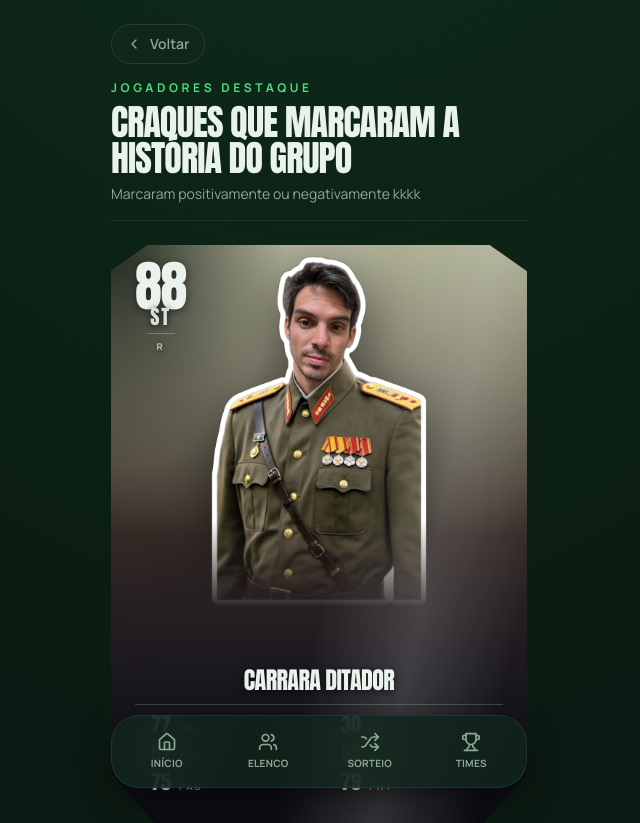
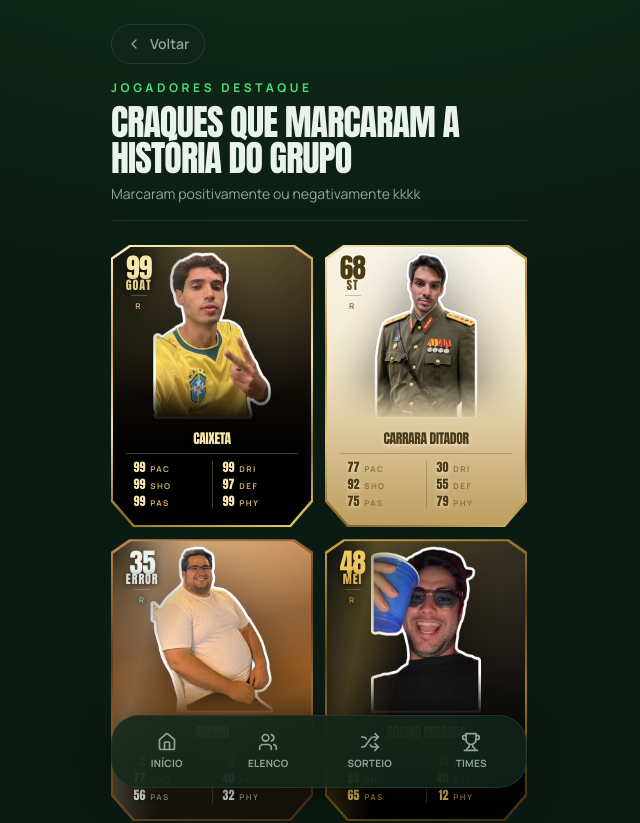
Before and after one commit to gabrielcaixeta01/FutCarrara, a Next.js app: page /destaques in a window 1280 px wide. Shown: the top 823 px of the page, without its empty margins (321-961 px from the left). Built offline with nearby package versions, Linux system fonts and the light colour scheme.

Commit message:
Cartinha ta massa

```diff
--- a/src/app/destaques/page.tsx
+++ b/src/app/destaques/page.tsx
@@ -2,12 +2,29 @@ import Link from 'next/link';
 import { ChevronLeft } from 'lucide-react';
 import { HighlightCard, type HighlightPlayer } from '@/components/destaques/HighlightCard';
 
+/* O rating de cada carta é calculado na própria carta (média dos seis atributos):
+   ajuste os stats e o overall acompanha. Tiers especiais são declarados à mão. */
 const HIGHLIGHT_PLAYERS: HighlightPlayer[] = [
+  {
+    id: 'destaque-caixeta',
+    name: 'Caixeta',
+    role: 'GOAT',
+    foot: 'R',
+    image: '/Caixeta.png',
+    imageAlt: 'Caixeta, a lenda do grupo',
+    pace: 99,
+    shot: 99,
+    pass: 99,
+    dribble: 99,
+    defense: 97,
+    physical: 99,
+    accent: 'from-[#39301a] via-[#14100a] to-black',
+    tier: 'goat',
+  },
   {
     id: 'destaque-1',
     name: 'Carrara Ditador',
     role: 'ST',
-    rating: 88,
     foot: 'R',
     image: '/CarraraDitador.png',
     imageAlt: 'Carrara em uniforme militar',
@@ -17,13 +34,13 @@ const HIGHLIGHT_PLAYERS: HighlightPlayer[] = [
     dribble: 30,
     defense: 55,
     physical: 79,
-    accent: 'from-amber-100/60 via-rose-400/18 to-purple-950/35',
+    accent: 'from-[#fbf5e4] via-[#f0e3c2] to-[#cfae72]',
+    tier: 'icon',
   },
   {
     id: 'destaque-2',
     name: 'Aquino',
     role: 'Error',
-    rating: 22,
     foot: 'R',
     image: '/Aquino.png',
     imageAlt: 'Aquino magro.',
@@ -39,7 +56,6 @@ const HIGHLIGHT_PLAYERS: HighlightPlayer[] = [
     id: 'destaque-3',
     name: 'Aquino Ressaca',
     role: 'MEI',
-    rating: 75,
     foot: 'R',
     image: '/AquinoRessaca.png',
     imageAlt: 'Aquino Ressaca',
@@ -49,13 +65,13 @@ const HIGHLIGHT_PLAYERS: HighlightPlayer[] = [
     dribble: 21,
     defense: 40,
     physical: 12,
-    accent: 'from-lime-200/45 via-yellow-600/16 to-emerald-950/35',
+    accent: 'from-[#26241d] via-[#171512] to-[#070605]',
+    tier: 'totw',
   },
   {
     id: 'destaque-4',
     name: 'Nenzim',
     role: 'VOL',
-    rating: 82,
     foot: 'R',
     image: '/Nenzim.png',
     imageAlt: 'Nenzim.',
@@ -71,7 +87,6 @@ const HIGHLIGHT_PLAYERS: HighlightPlayer[] = [
     id: 'destaque-5',
     name: 'Safaad',
     role: 'ZAG',
-    rating: 83,
     foot: 'R',
     image: '/Safaad.png',
     imageAlt: 'Safaad.',
@@ -87,7 +102,6 @@ const HIGHLIGHT_PLAYERS: HighlightPlayer[] = [
     id: 'destaque-6',
     name: 'Cauê Ditador',
     role: 'CAM',
-    rating: 82,
     foot: 'R',
     image: '/CaueDitador.png',
     imageAlt: 'Cauê em uniforme militar',
@@ -129,7 +143,8 @@ export default function DestaquesPage() {
         </div>
       </header>
 
-      <section className="mt-6 grid gap-4">
+      {/* Duas colunas no celular: carta inteira cabe na tela, como a vitrine do clube no FIFA. */}
+      <section className="mt-6 grid grid-cols-2 gap-3">
         {HIGHLIGHT_PLAYERS.map((player) => (
           <HighlightCard key={player.id} player={player} />
         ))}
--- a/src/components/destaques/HighlightCard.tsx
+++ b/src/components/destaques/HighlightCard.tsx
@@ -6,11 +6,12 @@ export interface HighlightStat {
   value: string;
 }
 
+export type HighlightTier = 'bronze' | 'silver' | 'gold' | 'icon' | 'totw' | 'goat';
+
 export interface HighlightPlayer {
   id: string;
   name: string;
   role: string;
-  rating: number;
   foot: string;
   image?: string;
   imageAlt?: string;
@@ -21,6 +22,8 @@ export interface HighlightPlayer {
   defense: number;
   physical: number;
   accent: string;
+  /** Versões especiais declaradas à mão. Sem tier, a régua do rating decide. */
+  tier?: 'icon' | 'totw' | 'goat';
 }
 
 interface Props {
@@ -31,7 +34,112 @@ interface Props {
 const CARD_SHAPE =
   'polygon(9% 0, 91% 0, 100% 4.5%, 100% 91%, 89% 100%, 11% 100%, 0 91%, 0 4.5%)';
 
+/** Rating = média simples dos seis atributos: mexeu no stat, o overall acompanha. */
+export function ratingOf(player: HighlightPlayer): number {
+  const sum =
+    player.pace +
+    player.shot +
+    player.pass +
+    player.dribble +
+    player.defense +
+    player.physical;
+  return Math.round(sum / 6);
+}
+
+/** Régua do FIFA: bronze até 64, prata até 74, ouro dali pra cima. */
+function tierOf(player: HighlightPlayer, rating: number): HighlightTier {
+  if (player.tier) return player.tier;
+  if (rating <= 64) return 'bronze';
+  if (rating <= 74) return 'silver';
+  return 'gold';
+}
+
+interface TierStyle {
+  /** Moldura: wrapper com o mesmo clip-path e um padding fino — o gradiente
+      metálico aparece só na fresta e acompanha o chanfro, coisa que border não faz. */
+  frame: string;
+  /** Luz de cima + escuro assentando embaixo. */
+  depth: string;
+  /** Véu no canto superior esquerdo, garante contraste do bloco de identidade
+      independente do formato da figurinha. */
+  veil: string;
+  /** Brilho que atravessa a carta no scroll (ver globals.css). */
+  sheen: string;
+  primary: string;
+  secondary: string;
+  muted: string;
+  line: string;
+}
+
+/* Tiers comuns compartilham o texto claro sobre fundo escuro; só a moldura muda. */
+const ON_DARK = {
+  depth:
+    'bg-[radial-gradient(circle_at_50%_0%,rgba(255,255,255,0.22),transparent_55%),linear-gradient(180deg,transparent_45%,rgba(4,10,7,0.72))]',
+  veil: 'bg-[radial-gradient(ellipse_at_top_left,rgba(4,10,7,0.82),transparent_70%)]',
+  sheen: 'bg-[linear-gradient(90deg,transparent,rgba(255,255,255,0.16),transparent)]',
+  primary: 'text-ink drop-shadow-[0_2px_4px_rgba(0,0,0,0.55)]',
+  secondary: 'text-ink/90 drop-shadow-[0_1px_3px_rgba(0,0,0,0.85)]',
+  muted: 'text-ink-soft drop-shadow-[0_1px_3px_rgba(0,0,0,0.9)]',
+  line: 'bg-ink/20',
+};
+
+const DROP = 'drop-shadow-[0_14px_28px_rgba(0,0,0,0.55)]';
+
+const TIERS: Record<HighlightTier, TierStyle> = {
+  bronze: {
+    ...ON_DARK,
+    frame: `bg-[linear-gradient(165deg,#c08850,#5e3c1e_36%,#96662f_60%,#472d14)] ${DROP}`,
+  },
+  silver: {
+    ...ON_DARK,
+    frame: `bg-[linear-gradient(165deg,#eceff1,#82878c_36%,#c6cbd0_60%,#565b60)] ${DROP}`,
+  },
+  gold: {
+    ...ON_DARK,
+    frame: `bg-[linear-gradient(165deg,#f6e5a4,#96772f_36%,#dcbd60_60%,#6b5320)] ${DROP}`,
+  },
+  /* Ídolo do FIFA: carta creme, texto em dourado escuro — a única de fundo claro. */
+  icon: {
+    frame: `bg-[linear-gradient(160deg,#f7e7ae,#b08c34_30%,#e3c76f_55%,#7d5f20_80%,#d4b862)] ${DROP}`,
+    depth:
+      'bg-[radial-gradient(circle_at_50%_0%,rgba(255,255,255,0.5),transparent_55%),linear-gradient(180deg,transparent_45%,rgba(146,116,52,0.28))]',
+    veil: 'bg-[radial-gradient(ellipse_at_top_left,rgba(247,240,222,0.9),transparent_70%)]',
+    sheen: 'bg-[linear-gradient(90deg,transparent,rgba(255,255,255,0.5),transparent)]',
+    primary: 'text-[#4a3a14] drop-shadow-[0_1px_2px_rgba(255,252,240,0.7)]',
+    secondary: 'text-[#5f4d1e] drop-shadow-[0_1px_2px_rgba(255,252,240,0.6)]',
+    muted: 'text-[#8a7440]',
+    line: 'bg-[#4a3a14]/25',
+  },
+  /* In-Form (TOTW): a versão especial da carta base — preta com detalhes dourados. */
+  totw: {
+    frame: `bg-[linear-gradient(165deg,#caa244,#57430f_36%,#9a7b2e_60%,#3c2e0c)] ${DROP}`,
+    depth:
+      'bg-[radial-gradient(circle_at_50%_0%,rgba(238,201,92,0.16),transparent_55%),linear-gradient(180deg,transparent_45%,rgba(0,0,0,0.78))]',
+    veil: 'bg-[radial-gradient(ellipse_at_top_left,rgba(4,10,7,0.82),transparent_70%)]',
+    sheen: 'bg-[linear-gradient(90deg,transparent,rgba(238,201,92,0.22),transparent)]',
+    primary: 'text-[#eec95c] drop-shadow-[0_2px_4px_rgba(0,0,0,0.6)]',
+    secondary: 'text-[#d9b44e] drop-shadow-[0_1px_3px_rgba(0,0,0,0.85)]',
+    muted: 'text-[#a8873a] drop-shadow-[0_1px_3px_rgba(0,0,0,0.9)]',
+    line: 'bg-[#eec95c]/25',
+  },
+  /* A carta do dono: preta e dourada, com brilho e glow que nenhuma outra tem. */
+  goat: {
+    frame: `bg-[linear-gradient(160deg,#fff4c8,#c9a43c_28%,#f8e192_52%,#8a6d24_78%,#ecd27c)] drop-shadow-[0_14px_36px_rgba(226,190,94,0.35)]`,
+    depth:
+      'bg-[radial-gradient(circle_at_50%_0%,rgba(248,225,146,0.24),transparent_55%),linear-gradient(180deg,transparent_45%,rgba(0,0,0,0.75))]',
+    veil: 'bg-[radial-gradient(ellipse_at_top_left,rgba(4,10,7,0.82),transparent_70%)]',
+    sheen: 'bg-[linear-gradient(90deg,transparent,rgba(255,231,157,0.34),transparent)]',
+    primary: 'text-[#f8e7ad] drop-shadow-[0_2px_4px_rgba(0,0,0,0.6)]',
+    secondary: 'text-[#e5cd85] drop-shadow-[0_1px_3px_rgba(0,0,0,0.85)]',
+    muted: 'text-[#cdb268] drop-shadow-[0_1px_3px_rgba(0,0,0,0.9)]',
+    line: 'bg-[#f8e7ad]/25',
+  },
+};
+
 export function HighlightCard({ player }: Props) {
+  const rating = ratingOf(player);
+  const tier = TIERS[tierOf(player, rating)];
+
   // A FIFA lê as stats em coluna: PAC/SHO/PAS na esquerda, DRI/DEF/PHY na direita.
   const stats: HighlightStat[] = [
     { label: 'PAC', value: String(player.pace) },
@@ -43,15 +151,21 @@ export function HighlightCard({ player }: Props) {
   ];
 
   return (
+    /* @container: os tamanhos internos usam cqw, então a carta escala inteira
+       como uma imagem em qualquer largura de coluna. */
+    <div className="@container">
+      <div
+        className={cn('aspect-63/88 p-[max(2px,0.8cqw)]', tier.frame)}
+        style={{ clipPath: CARD_SHAPE }}
+      >
         <article
           className={cn(
-        'highlight-card relative isolate aspect-63/88 overflow-hidden bg-linear-to-b shadow-[0_24px_90px_-34px_rgba(0,0,0,0.95)]',
+            'highlight-card relative isolate h-full overflow-hidden bg-linear-to-b',
             player.accent,
           )}
           style={{ clipPath: CARD_SHAPE }}
         >
-      {/* Profundidade: luz vinda de cima, escuro assentando embaixo. */}
-      <div className="absolute inset-0 bg-[radial-gradient(circle_at_50%_0%,rgba(255,255,255,0.22),transparent_55%),linear-gradient(180deg,transparent_45%,rgba(4,10,7,0.72))]" />
+          <div className={cn('absolute inset-0', tier.depth)} />
 
           {/* Recorte do jogador: sangra na carta, sem moldura. As figurinhas têm
               contorno branco e terminam num corte reto — a máscara dissolve essa
@@ -68,56 +182,103 @@ export function HighlightCard({ player }: Props) {
                 src={player.image}
                 alt={player.imageAlt ?? player.name}
                 fill
-            sizes="(max-width: 768px) 90vw, 420px"
+                sizes="(max-width: 768px) 80vw, 420px"
                 className="object-contain object-bottom drop-shadow-[0_18px_28px_rgba(0,0,0,0.55)]"
               />
             ) : (
               <div className="flex h-full items-end justify-center pb-2">
-            <span className="text-[0.58rem] font-bold uppercase tracking-[0.28em] text-ink-soft">
+                <span
+                  className={cn(
+                    'text-[max(0.5rem,2.3cqw)] font-bold uppercase tracking-[0.28em]',
+                    tier.muted,
+                  )}
+                >
                   imagem pendente
                 </span>
               </div>
             )}
           </div>
 
-      {/* Véu no canto superior esquerdo. As figurinhas variam muito de formato — as
-          mais largas passam por baixo do bloco de identidade e o contorno branco
-          apaga o texto. Isso garante contraste independente da imagem. */}
-      <div className="pointer-events-none absolute left-0 top-0 h-56 w-44 bg-[radial-gradient(ellipse_at_top_left,rgba(4,10,7,0.82),transparent_70%)]" />
+          <div
+            className={cn(
+              'pointer-events-none absolute left-0 top-0 h-[48%] w-[42%]',
+              tier.veil,
+            )}
+          />
 
-      {/* Brilho metálico atravessando a carta, guiado pelo scroll (ver globals.css). */}
-      <div className="highlight-sheen pointer-events-none absolute inset-y-0 -left-1/3 w-1/2 bg-[linear-gradient(90deg,transparent,rgba(255,255,255,0.16),transparent)]" />
+          <div
+            className={cn(
+              'highlight-sheen pointer-events-none absolute inset-y-0 -left-1/3 w-1/2',
+              tier.sheen,
+            )}
+          />
 
-      <div className="relative z-10 flex h-full flex-col px-6 pt-5 pb-8">
+          <div className="relative z-10 flex h-full flex-col px-[max(0.8rem,5.8cqw)] pt-[max(0.65rem,4.8cqw)] pb-[max(1rem,7.7cqw)]">
             {/* Bloco de identidade, canto superior esquerdo — a assinatura da carta FIFA. */}
             <header className="flex flex-col items-center self-start">
-          <span className="font-display text-[3.4rem] leading-[0.78] tracking-tight text-ink drop-shadow-[0_2px_4px_rgba(0,0,0,0.5)]">
-            {player.rating}
+              <span
+                className={cn(
+                  'font-display text-[max(1.7rem,13cqw)] leading-[0.78] tracking-tight',
+                  tier.primary,
+                )}
+              >
+                {rating}
               </span>
-          <span className="font-display text-xl uppercase leading-none tracking-[0.08em] text-ink/90 drop-shadow-[0_1px_3px_rgba(0,0,0,0.85)]">
+              <span
+                className={cn(
+                  'font-display text-[max(0.75rem,4.8cqw)] uppercase leading-none tracking-[0.08em]',
+                  tier.secondary,
+                )}
+              >
                 {player.role}
               </span>
-          <span className="my-1.5 h-px w-7 bg-ink/25" />
-          <span className="text-[0.58rem] font-bold uppercase tracking-[0.2em] text-ink/75 drop-shadow-[0_1px_3px_rgba(0,0,0,0.9)]">
+              <span
+                className={cn('my-[max(0.25rem,1.4cqw)] h-px w-[max(1rem,6.7cqw)]', tier.line)}
+              />
+              <span
+                className={cn(
+                  'text-[max(0.5rem,2.2cqw)] font-bold uppercase tracking-[0.2em]',
+                  tier.muted,
+                )}
+              >
                 {player.foot}
               </span>
             </header>
 
             <div className="flex-1" />
 
-        <p className="text-center font-display text-2xl uppercase leading-none tracking-tight text-ink drop-shadow-[0_2px_4px_rgba(0,0,0,0.65)]">
+            <p
+              className={cn(
+                'text-center font-display text-[max(0.85rem,5.8cqw)] uppercase leading-none tracking-tight',
+                tier.primary,
+              )}
+            >
               {player.name}
             </p>
 
-        <div className="mt-3 mb-2.5 h-px bg-ink/20" />
+            <div
+              className={cn('mt-[max(0.5rem,2.9cqw)] mb-[max(0.4rem,2.4cqw)] h-px', tier.line)}
+            />
 
-        <div className="grid grid-flow-col grid-cols-2 grid-rows-3 gap-x-5 gap-y-1.5 px-1">
+            <div className="relative grid grid-flow-col grid-cols-2 grid-rows-3 gap-x-[max(0.6rem,4.8cqw)] gap-y-[max(0.2rem,1.4cqw)] px-[1cqw]">
+              {/* Divisor central entre as colunas de stats, como na carta original. */}
+              <span className={cn('absolute inset-y-0 left-1/2 w-px', tier.line)} />
               {stats.map((stat) => (
-            <div key={stat.label} className="flex items-baseline gap-2">
-              <span className="min-w-8 text-right font-display text-xl leading-none text-ink">
+                <div key={stat.label} className="flex items-baseline gap-[max(0.3rem,1.9cqw)]">
+                  <span
+                    className={cn(
+                      'min-w-[max(1.1rem,7.7cqw)] text-right font-display text-[max(0.75rem,4.8cqw)] leading-none',
+                      tier.primary,
+                    )}
+                  >
                     {stat.value}
                   </span>
-              <span className="text-[0.6rem] font-bold uppercase tracking-[0.18em] text-ink-soft">
+                  <span
+                    className={cn(
+                      'text-[max(0.5rem,2.3cqw)] font-bold uppercase tracking-[0.18em]',
+                      tier.muted,
+                    )}
+                  >
                     {stat.label}
                   </span>
                 </div>
@@ -125,5 +286,7 @@ export function HighlightCard({ player }: Props) {
             </div>
           </div>
         </article>
+      </div>
+    </div>
   );
 }
```
Also changed, not shown: public/Caixeta.png (added). Lines whose indentation alone changed are shown as unchanged.
